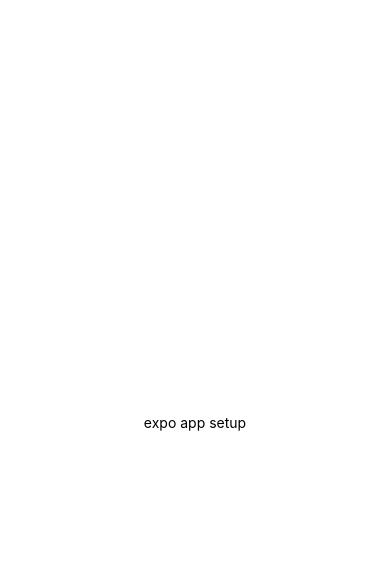
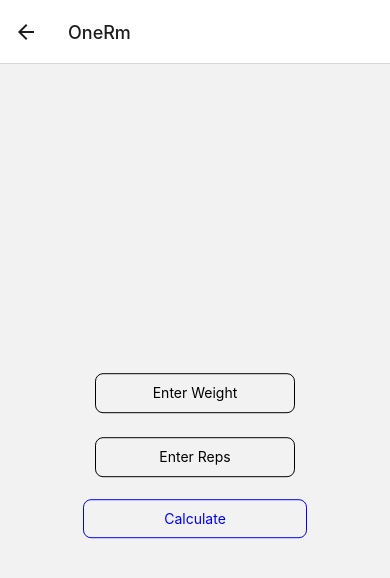
Before and after one commit to ObiBaratt/rn-workout, a React Native app: screen /OneRm in a window 390 px wide. Shown: the top 578 px of the page. Built offline with nearby package versions, Linux system fonts and the light colour scheme.

Commit message:
Add One Rm screen, navigation

```diff
--- a/App.tsx
+++ b/App.tsx
@@ -1,21 +1,19 @@
-import { StatusBar } from "expo-status-bar";
+import { NavigationContainer } from "@react-navigation/native";
+import { createNativeStackNavigator } from "@react-navigation/native-stack";
 import React from "react";
-import { StyleSheet, Text, View } from "react-native";
+
+import Home from "./src/screens/Home/Home";
+import OneRm from "./src/screens/OneRm/OneRm";
+
+const Stack = createNativeStackNavigator();
 
 export default function App() {
   return (
-    <View style={styles.container}>
-      <Text>expo app setup</Text>
-      <StatusBar style="auto" />
-    </View>
+    <NavigationContainer>
+      <Stack.Navigator initialRouteName="Home">
+        <Stack.Screen name="Home" component={Home} />
+        <Stack.Screen name="OneRm" component={OneRm} />
+      </Stack.Navigator>
+    </NavigationContainer>
   );
 }
-
-const styles = StyleSheet.create({
-  container: {
-    flex: 1,
-    backgroundColor: "#fff",
-    alignItems: "center",
-    justifyContent: "center",
-  },
-});
--- a/package.json
+++ b/package.json
@@ -12,6 +12,8 @@
     "prepare": "husky install"
   },
   "dependencies": {
+    "@react-navigation/native": "^6.1.7",
+    "@react-navigation/native-stack": "^6.9.13",
     "@types/react": "~18.0.27",
     "@types/react-native": "^0.72.2",
     "eslint": "8.39.0",
@@ -23,6 +25,8 @@
     "prettier": "^3.0.0",
     "react": "18.2.0",
     "react-native": "0.71.8",
+    "react-native-safe-area-context": "4.5.0",
+    "react-native-screens": "~3.20.0",
     "typescript": "^4.9.4"
   },
   "devDependencies": {
--- /dev/null
+++ b/src/screens/Home/Home.styles.ts
@@ -0,0 +1,33 @@
+import { Dimensions, StyleSheet } from "react-native";
+
+const { height } = Dimensions.get("window");
+
+export const homeStyles = StyleSheet.create({
+  container: {
+    flex: 1,
+    backgroundColor: "#fff",
+    alignItems: "center",
+  },
+  titleText: {
+    marginTop: height * 0.3,
+    fontSize: 30,
+    fontWeight: "bold",
+  },
+  buttonContainer: {
+    alignItems: "center",
+    width: "100%",
+  },
+  button: {
+    marginTop: 20,
+    padding: 10,
+    width: "80%",
+    alignItems: "center",
+    borderColor: "blue",
+    borderWidth: 1,
+    borderRadius: 8,
+  },
+  buttonText: {
+    fontSize: 16,
+    fontWeight: "600",
+  },
+});
--- /dev/null
+++ b/src/screens/Home/Home.tsx
@@ -0,0 +1,27 @@
+import React from "react";
+import { Text, TouchableOpacity, View } from "react-native";
+
+import { homeStyles as styles } from "./Home.styles";
+import { HomeScreenNavigationProp } from "../../types/navigation";
+
+type HomeProps = {
+  navigation: HomeScreenNavigationProp;
+};
+
+const Home: React.FC<HomeProps> = ({ navigation }) => {
+  return (
+    <View style={styles.container}>
+      <Text style={styles.titleText}>Workout Mobile</Text>
+
+      <TouchableOpacity
+        key={"oneRmButton"}
+        style={styles.button}
+        onPress={() => navigation.navigate("OneRm")}
+      >
+        <Text style={styles.buttonText}>One Rep Max Calculator</Text>
+      </TouchableOpacity>
+    </View>
+  );
+};
+
+export default Home;
--- /dev/null
+++ b/src/screens/OneRm/OneRm.styles.ts
@@ -0,0 +1,67 @@
+import { Dimensions, StyleSheet } from "react-native";
+
+const { width } = Dimensions.get("window");
+
+export const oneRmstyles = StyleSheet.create({
+  container: {
+    flexGrow: 1,
+    justifyContent: "center",
+    alignItems: "center",
+    padding: 20,
+  },
+
+  input: {
+    height: 40,
+    width: 200,
+    margin: 12,
+    borderWidth: 0.5,
+    borderRadius: 8,
+    textAlign: "center",
+  },
+  button: {
+    alignItems: "center",
+    padding: 10,
+    marginVertical: 10,
+    borderRadius: 8,
+    borderWidth: 0.5,
+    borderColor: "blue",
+  },
+  buttonText: {
+    color: "blue",
+  },
+  title: {
+    fontSize: 20,
+    fontWeight: "bold",
+    marginVertical: 10,
+  },
+  table: {
+    flexDirection: "column",
+    marginVertical: 10,
+  },
+  tableRow: {
+    flexDirection: "row",
+    justifyContent: "space-between",
+    paddingHorizontal: 10,
+    paddingVertical: 5,
+    borderWidth: 0.5,
+    borderColor: "#ddd",
+    width: width * 0.8,
+  },
+  warningRow: {
+    flexDirection: "row",
+    justifyContent: "space-between",
+    paddingHorizontal: 10,
+    paddingVertical: 20,
+    width: width * 0.8,
+  },
+  tableCell: {
+    flex: 1,
+    textAlign: "center",
+  },
+  bold: {
+    fontWeight: "bold",
+  },
+  warningText: {
+    color: "red",
+  },
+});
--- /dev/null
+++ b/src/screens/OneRm/OneRm.tsx
@@ -0,0 +1,138 @@
+import React, { useState } from "react";
+import {
+  Animated,
+  Dimensions,
+  Keyboard,
+  ScrollView,
+  Text,
+  TextInput,
+  TouchableOpacity,
+  View,
+} from "react-native";
+
+import { oneRmstyles as styles } from "./OneRm.styles";
+import { calcOneRm, maxReps } from "../../utils/calc1rm";
+
+const OneRm = () => {
+  const [weight, setWeight] = useState<string>("");
+  const [reps, setReps] = useState<string>("");
+  const [oneRm, setOneRm] = useState<number>(0);
+  const [isCalculated, setIsCalculated] = useState<boolean>(false);
+  const [calcAnimation] = useState(new Animated.Value(0));
+  const [mapAnimations, setMapAnimations] = useState(
+    Object.keys(maxReps).map(() => new Animated.Value(0)),
+  );
+
+  const { height } = Dimensions.get("window");
+
+  const handleCalculate = () => {
+    Keyboard.dismiss();
+    if (weight && reps) {
+      const oneRepMax = calcOneRm(parseInt(weight), parseInt(reps));
+      setOneRm(oneRepMax);
+      Animated.parallel([
+        Animated.timing(calcAnimation, {
+          toValue: 1,
+          duration: 500,
+          useNativeDriver: true,
+        }),
+        ...mapAnimations.map((anim, index) =>
+          Animated.timing(anim, {
+            toValue: 1,
+            duration: 1000,
+            delay: index * 50,
+            useNativeDriver: true,
+          }),
+        ),
+      ]).start();
+      setIsCalculated(true);
+    }
+  };
+
+  return (
+    <ScrollView
+      keyboardShouldPersistTaps={"handled"}
+      contentContainerStyle={[
+        styles.container,
+        isCalculated
+          ? { justifyContent: "flex-start" }
+          : { justifyContent: "center" },
+      ]}
+    >
+      <Animated.View
+        style={{
+          transform: [
+            {
+              translateY: calcAnimation.interpolate({
+                inputRange: [0, 1],
+                outputRange: [0.2, 0],
+              }),
+            },
+          ],
+        }}
+      >
+        <TextInput
+          style={styles.input}
+          onChangeText={setWeight}
+          value={weight}
+          keyboardType="numeric"
+          placeholder="Enter Weight"
+        />
+        <TextInput
+          style={styles.input}
+          onChangeText={setReps}
+          value={reps}
+          keyboardType="numeric"
+          placeholder="Enter Reps"
+        />
+        <TouchableOpacity style={styles.button} onPress={handleCalculate}>
+          <Text style={styles.buttonText}>Calculate</Text>
+        </TouchableOpacity>
+      </Animated.View>
+
+      {oneRm > 0 ? (
+        <View>
+          <Text style={styles.title}>One Rep Max: {oneRm}</Text>
+
+          <View style={styles.table}>
+            <View style={styles.tableRow}>
+              <Text style={[styles.tableCell, styles.bold]}>Reps</Text>
+              <Text style={[styles.tableCell, styles.bold]}>Weight</Text>
+              <Text style={[styles.tableCell, styles.bold]}>Percent</Text>
+            </View>
+            {Object.entries(maxReps).map(([rep, percent], index) => {
+              const rowAnim = mapAnimations[index];
+              return (
+                <Animated.View
+                  style={{
+                    ...styles.tableRow,
+                    opacity: rowAnim,
+                    transform: [
+                      {
+                        translateY: rowAnim.interpolate({
+                          inputRange: [0, 1],
+                          outputRange: [50, 0],
+                        }),
+                      },
+                    ],
+                  }}
+                  key={rep}
+                >
+                  <Text style={styles.tableCell}>{rep}</Text>
+                  <Text style={styles.tableCell}>
+                    {Math.floor(oneRm * percent)}
+                  </Text>
+                  <Text style={styles.tableCell}>
+                    {Math.floor(percent * 100)}%
+                  </Text>
+                </Animated.View>
+              );
+            })}
+          </View>
+        </View>
+      ) : null}
+    </ScrollView>
+  );
+};
+
+export default OneRm;
--- /dev/null
+++ b/src/types/navigation.ts
@@ -0,0 +1,12 @@
+import type { NativeStackNavigationProp } from "@react-navigation/native-stack";
+
+type RootStackParamList = {
+  Home: undefined;
+  OneRm: undefined;
+  Feed: { sort: "latest" | "top" } | undefined;
+};
+
+export type HomeScreenNavigationProp = NativeStackNavigationProp<
+  RootStackParamList,
+  "Home"
+>;
--- /dev/null
+++ b/src/utils/calc1rm.ts
@@ -0,0 +1,31 @@
+type MaxReps = {
+  [key: number]: number;
+};
+
+export const maxReps: MaxReps = {
+  1: 1.0,
+  2: 0.97,
+  3: 0.94,
+  4: 0.92,
+  5: 0.89,
+  6: 0.86,
+  7: 0.83,
+  8: 0.81,
+  9: 0.78,
+  10: 0.75,
+  11: 0.73,
+  12: 0.71,
+  13: 0.7,
+  14: 0.68,
+  15: 0.67,
+  16: 0.65,
+  17: 0.64,
+  18: 0.63,
+  19: 0.61,
+  20: 0.6,
+};
+
+export const calcOneRm = (weight: number, reps: number): number => {
+  const maxPercent = maxReps[reps];
+  return Math.floor(weight / maxPercent);
+};
```
Also changed, not shown: 1 other file (tests, documents, lock files or other folders).
